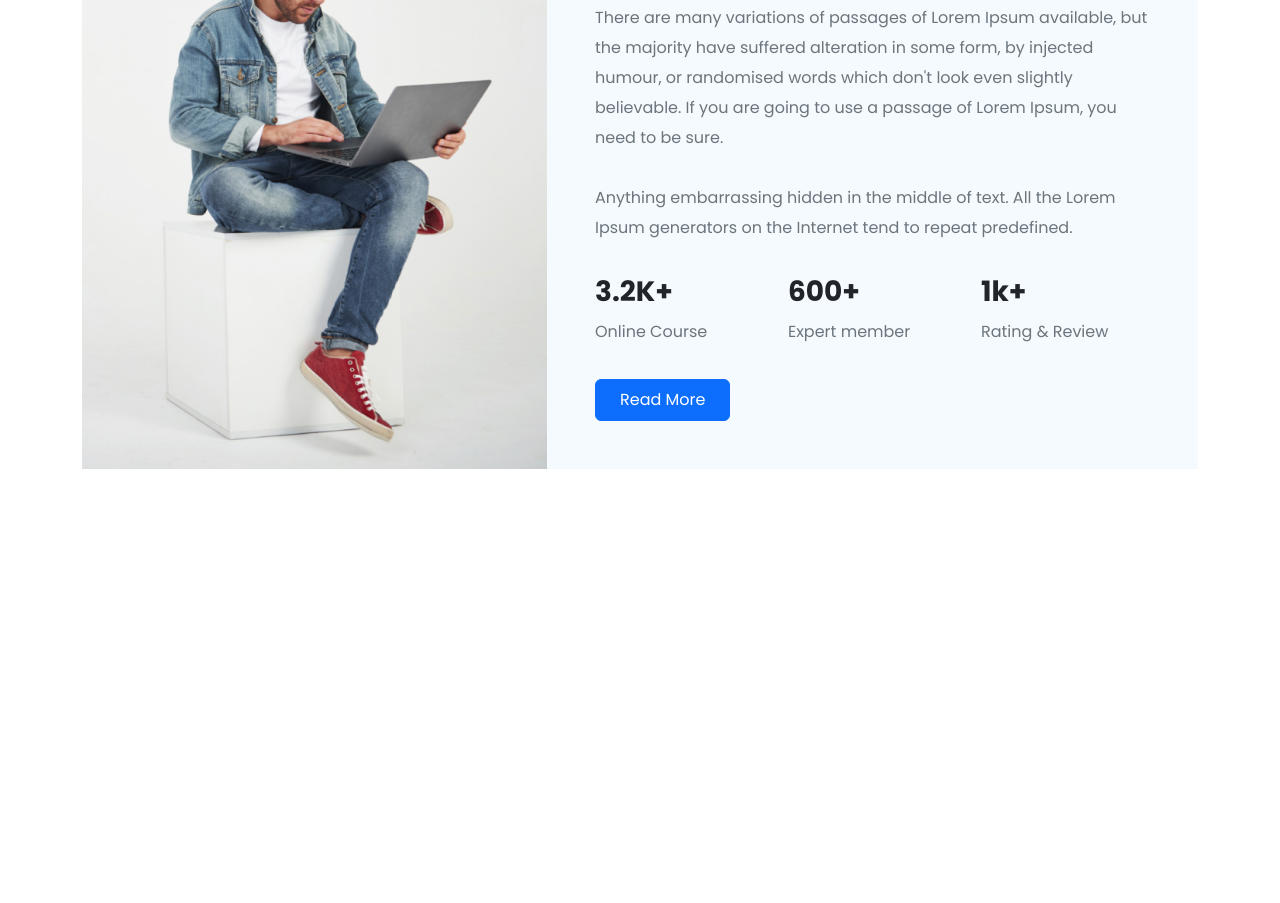
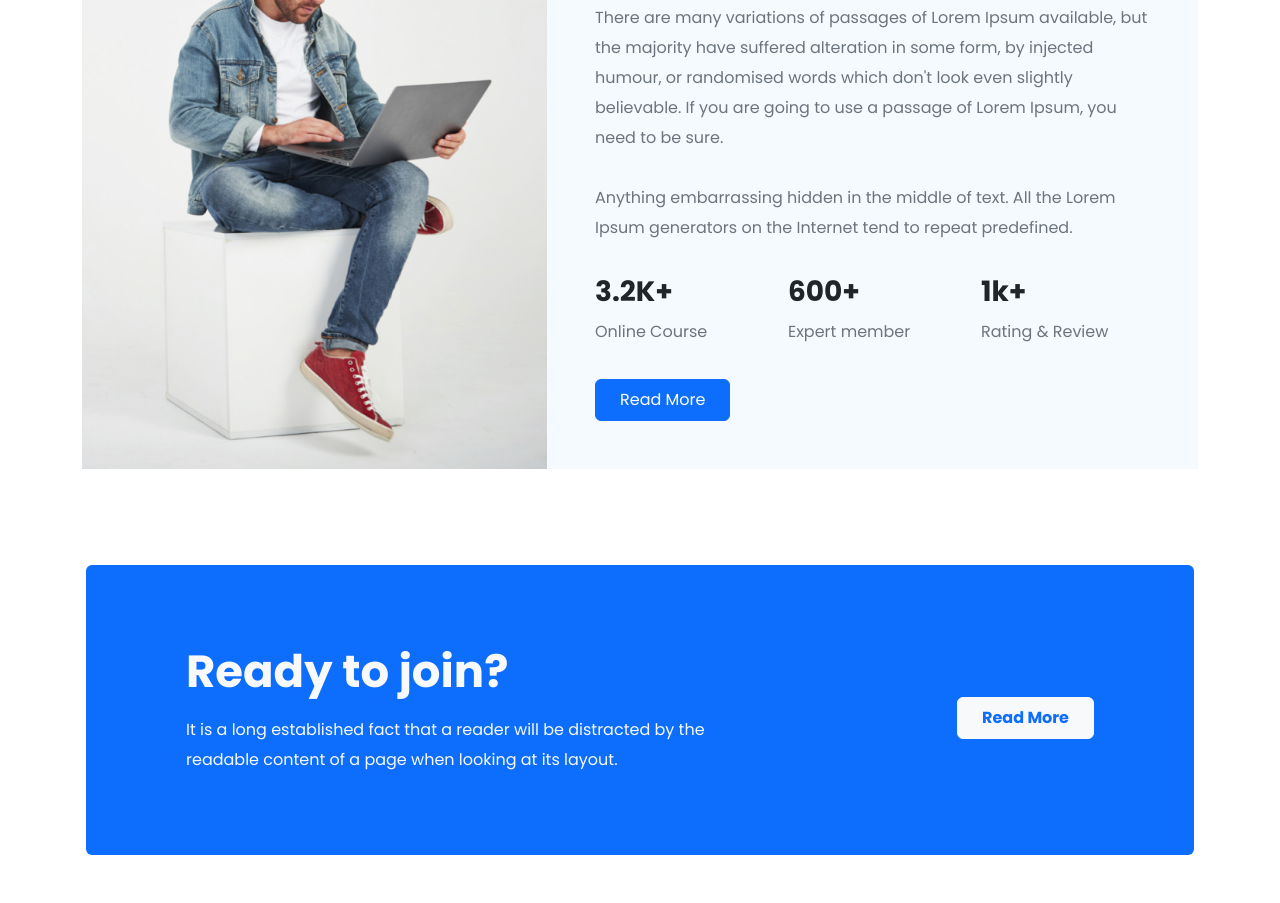
Before and after one commit to maruf3583/Next-Tech, a plain HTML site: page index.html in a window 1280 px wide. Shown: the part 2001-2904 px from the top of the page. Before the commit the page ends 2518 px from the top, so only its background shows below. Drawn offline with nearby package versions, Linux system fonts and the light colour scheme.

Commit message:
Join Section

```diff
--- a/index.html
+++ b/index.html
@@ -273,6 +273,23 @@
                 </div>
             </div>
         </section> <!-- Explore Institute End -->
+
+
+        <section id="join" class="py-4 py-md-5">
+            <div class="container px-3">
+                <div class="row g-0 bg-primary c-p-100 rounded-2">
+                    <div class="col-12 col-lg-7 text-center text-lg-start">
+                        <h2 class="c-h2 fw-bold text-light mb-3">Ready to join?</h2>
+                        <span class="text-light">It is a long established fact that a reader will be distracted
+                            by the readable content of a page when looking at its layout.</span>
+                    </div>
+                    <div
+                        class="col-12 col-lg-5 d-flex align-items-center justify-content-center justify-content-lg-end">
+                        <a href="#" class="btn btn-light text-primary fw-bold mt-3 py-2 px-4">Read More</a>
+                    </div>
+                </div>
+            </div>
+        </section> <!-- Join Section End -->
     </main>
 
     <footer></footer>
```
